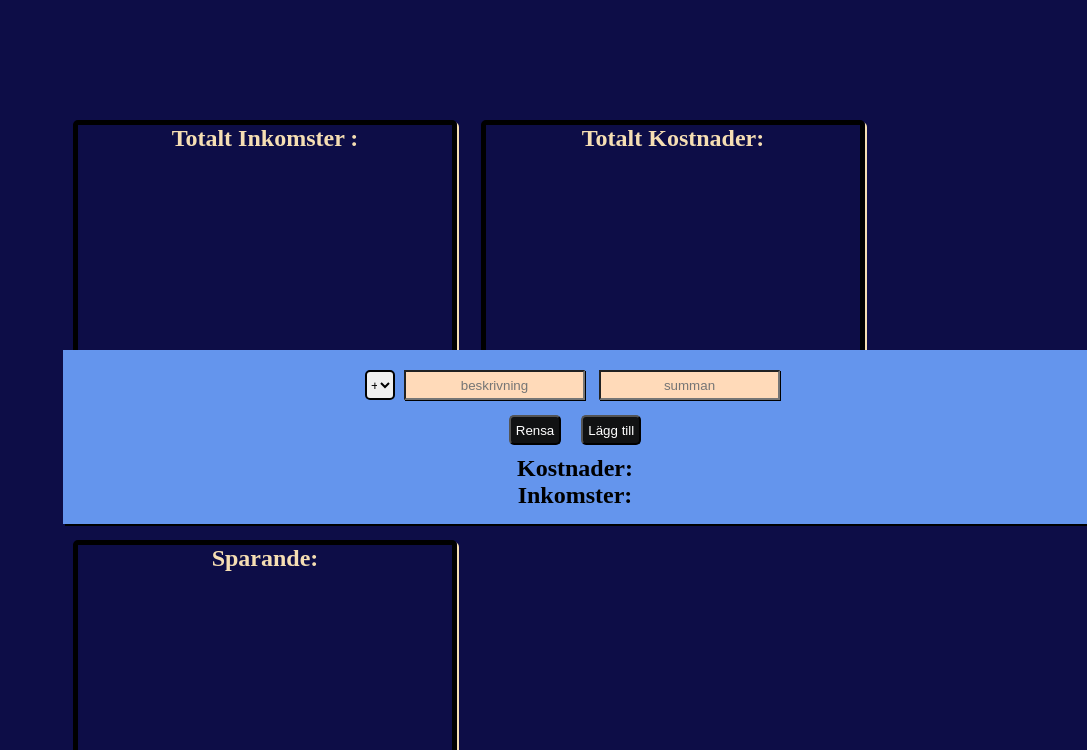
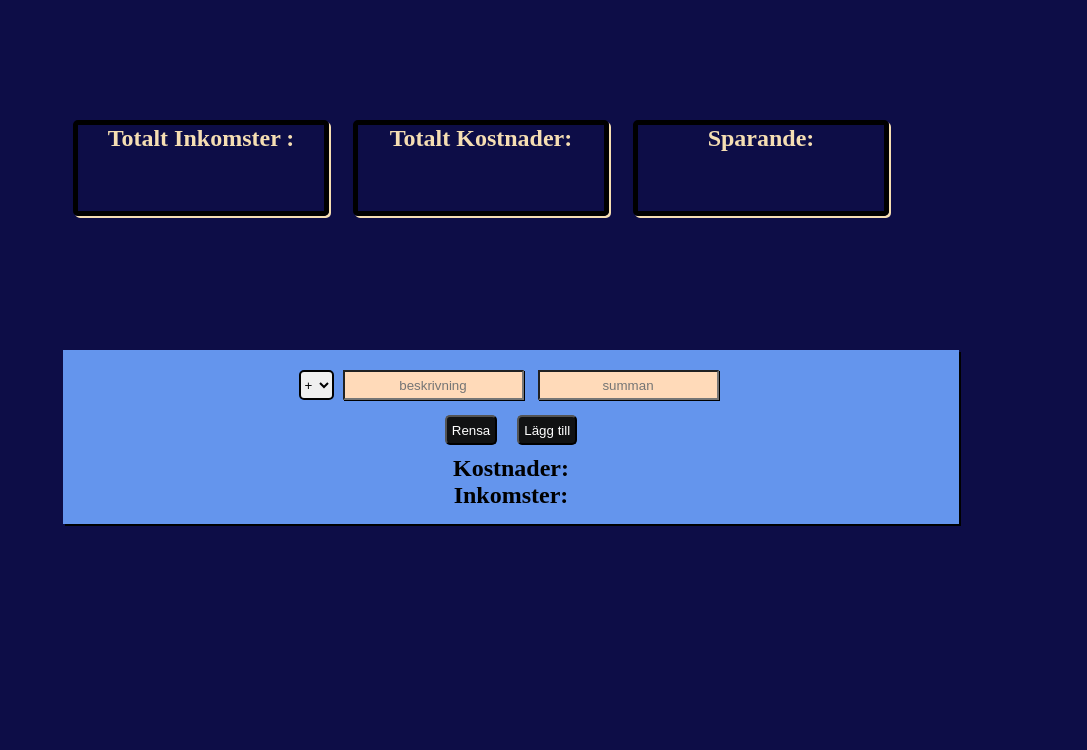
Before and after one commit to jyoti-nambiar/The-Budget-App, a website: page index.html in a window 1280 px wide. Shown: the part 50-800 px from the top of the page, without its empty margins (193-1280 px from the left). Drawn offline with Linux system fonts and the light colour scheme.

Commit message:
made changes to the desktop size view

```diff
--- a/sass/arrayList.scss
+++ b/sass/arrayList.scss
@@ -9,14 +9,14 @@ justify-content: center;
 align-items: center;
 max-width: 100%;
 height:auto;
-width:80vw;
+width:70vw;
 background-color: cornflowerblue;
 box-shadow: 2px 2px;
 padding:15px;
 }
 
 select{
-  width:30px;
+width:35px;
 height:30px;
 border:2px solid black;
 border-radius: 5px;
--- a/sass/totalTab.scss
+++ b/sass/totalTab.scss
@@ -8,8 +8,8 @@
 
     .addTab--div{                          /*child element of parent addTab*/
     display:inline-block;
-    height:50vh;
-    width:30vw;
+    height:12vh;
+    width:20vw;
     border: 5px solid black;
     border-radius: 5px;
     box-shadow: 2px 2px;
```
Also changed, not shown: style.css.
